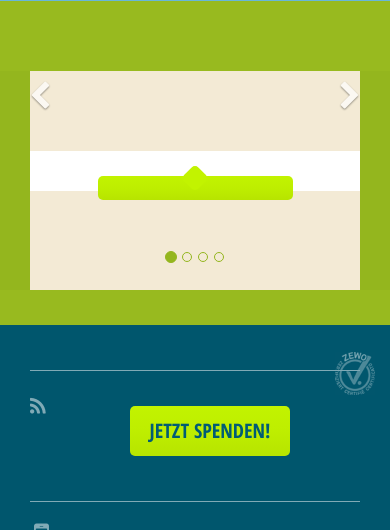
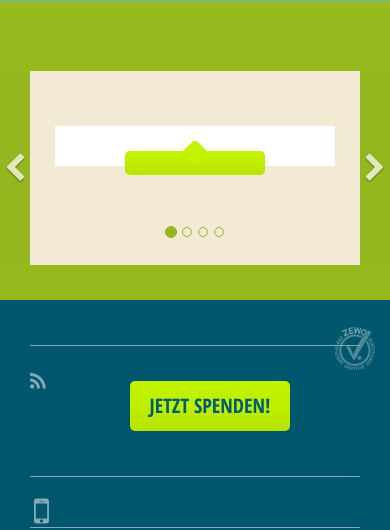
Before and after one commit to SuSchu/tdh, a WordPress theme: template themes/tdh_Schweiz/index.php in a window 390 px wide. Shown: the part 1290-1820 px from the top of the page. Run offline with PHP 8.4 and a stand-in for WordPress, Linux system fonts and the light colour scheme; the site name, menu and one post (Sample post) are stand-ins, and other content is empty; some libraries are stand-ins or nearby versions.

Commit message:
backlinks

```diff
--- a/themes/tdh_Schweiz/functions.php
+++ b/themes/tdh_Schweiz/functions.php
@@ -49,7 +49,7 @@ function ik_send_email($post_id){
 
 	$subject = "Bestätigung: Leben statt Flucht - Deine Mutgeschichte";
 	$body = "Guten Tag ".$name.".
-Du hast vor kurzem deine Mutmacher-Geschichte mit terre des hommes schweiz auf www.lebenstattflucht.ch geteilt. Sie ist jetzt online. Du findest sie unter diesem ".$post_url.", wo Du sie auch weiterverbreiten kannst. Schicke sie zum Beispiel deinem Mutmacher / deiner Mutmacherin.
+Du hast vor kurzem deine Mutmacher-Geschichte mit terre des hommes schweiz auf www.lebenstattflucht.ch geteilt. Sie ist jetzt online. Du findest sie unter diesem Link ".$post_url.", wo Du sie auch weiterverbreiten kannst. Schicke sie zum Beispiel deinem Mutmacher / deiner Mutmacherin.
 
 Danke dass Du mitgemacht hast!
 
@@ -60,7 +60,7 @@ Weitere Informationen findest Du auf unserer Webseite www.terredeshommesschweiz.
 Mit herzlichen Grüssen
 terre des hommes schweiz
 
-ps: falls Du keine Geschichte auf www.lebenstattflucht.h gepostet hast,  melde Dich bitte umgehend bei info@terredeshommes.ch
+ps: falls Du keine Geschichte auf www.lebenstattflucht.ch gepostet hast, melde Dich bitte umgehend bei info@terredeshommes.ch
 
 ---------------------------------------------------
 terre des hommes schweiz
--- a/themes/tdh_Schweiz/style.css
+++ b/themes/tdh_Schweiz/style.css
@@ -833,29 +833,6 @@ input,textarea {
 }
 
 
-
-@media (max-width: 884px) {
-
-	#projekte .carousel-control.right span {
-		margin-right: 30px;
-		right: 0%;
-		float: right;
-	}
-	#projekte .carousel-control.left span {
-		margin-left: 30px;
-		left: 0%;
-		float: left;
-	}
-
-	#projekte .carousel-control span {
-		top:25px;
-	}
-
-	#projekte .carousel-inner .item {
-		padding: 55px 0px 55px;
-	}
-}
-
 @media (max-width: 1400px) {
 	h1{
 		font-size: 32px;
@@ -895,11 +872,16 @@ input,textarea {
 /*bis 500*/
 @media (max-width: 500px) {
 
-	#projekte .carousel-control.right span {
-		margin-right: 25px;
+	#projekte .carousel-inner .item {
+		padding: 30px 55px 55px;
 	}
-	#projekte .carousel-control.left span {
-		margin-left: 25px;
+	#projekte .carousel-caption p {
+		font-size: 14px;
+	}
+
+	#projekte .carousel-caption h3 {
+		font-size: 30px;
+		margin-bottom: 15px;
 	}
 	.story{
   		padding-bottom: 100%;
```
Also changed, not shown: themes/tdh_Schweiz/single.php (+16 -3 lines).
